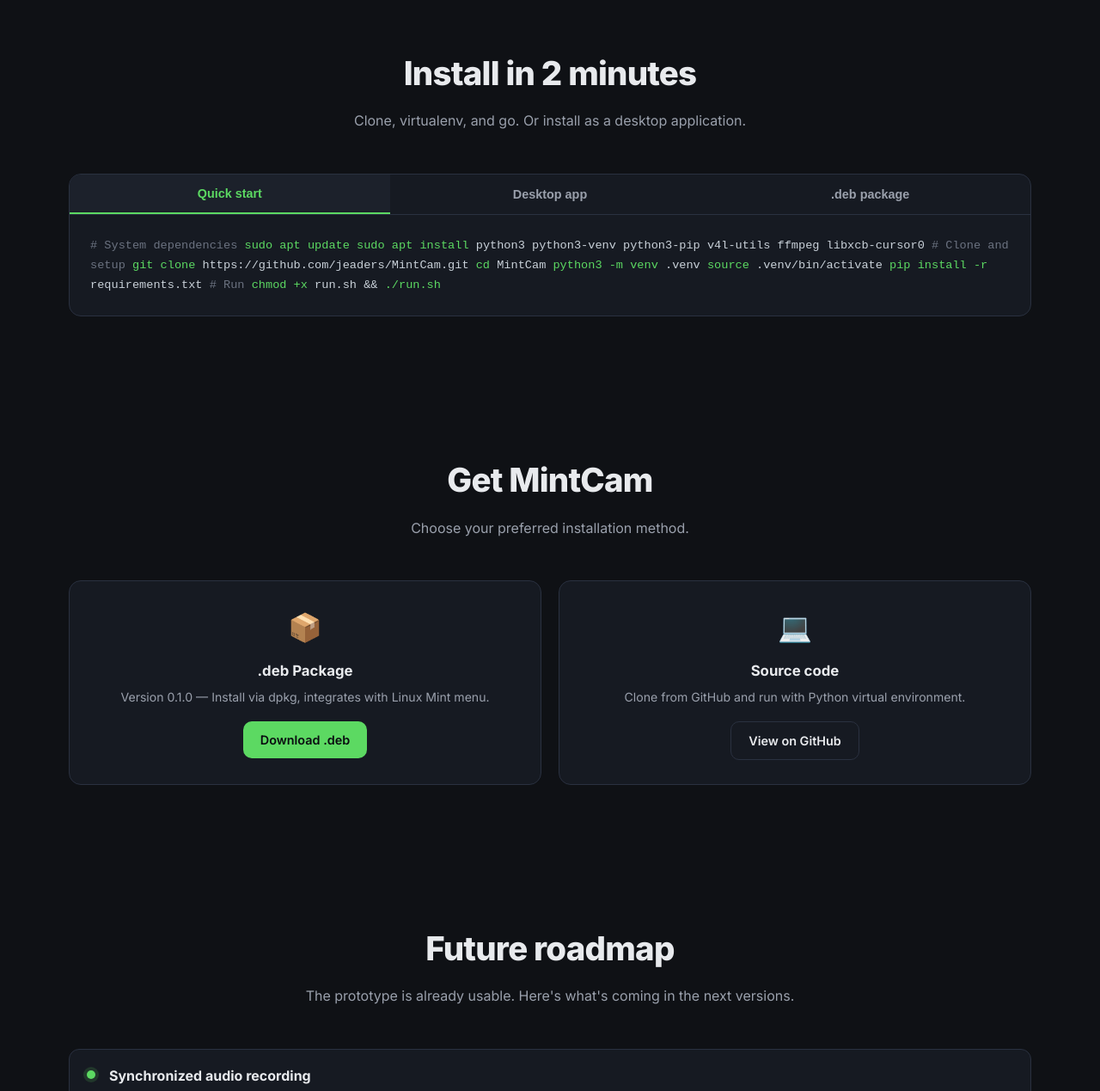
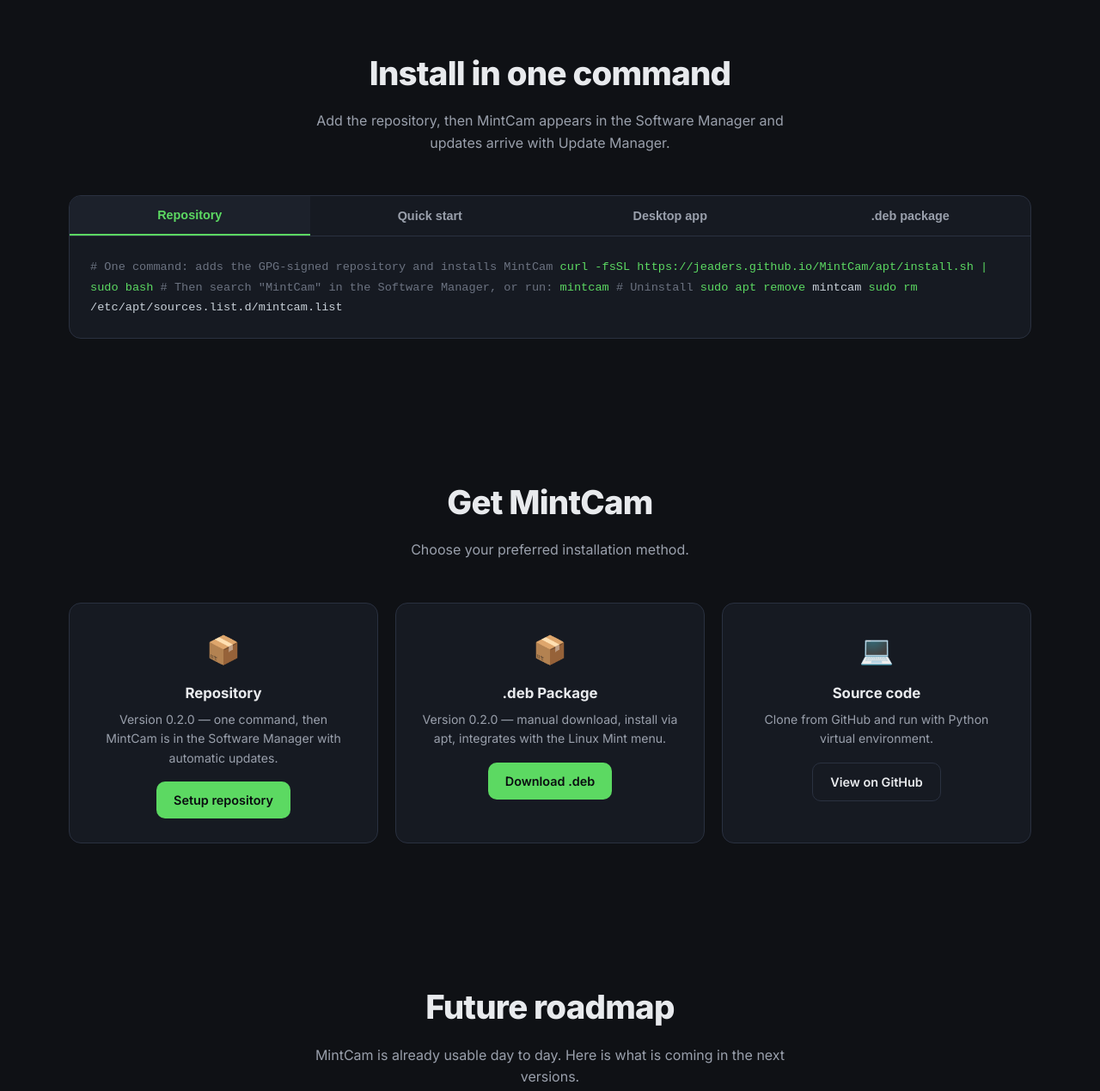
Before and after one commit to jeaders/MintCam, a plain HTML site: page index.html in a window 1280 px wide. Shown: the part 2900-4169 px from the top of the page at 86% size. Drawn offline with Linux system fonts and the light colour scheme.

Commit message:
Fix packaging for the first real PPA build, update website install docs
Packaging:
- remove debian/mintcam.install (listed doc/*, debian/*, dist/*: dh_install
  would have failed the very first Launchpad build)
- drop debian/compat 8, use debhelper-compat (= 13) in Build-Depends
- Standards-Version 4.7.0, Rules-Requires-Root: no
- fix typo in debian/copyright MIT text (IN NO: EVENT -> IN NO EVENT)
- scripts/build-ppa.sh: builds the source package from a curated file list
  (no git archive) so binary artefacts such as apt/pool/*.deb never enter the
  source tarball; verifies the .dsc is clearsigned and signed by the key

Website:
- repository (one command) is now the first install method
- .deb instructions updated to 0.2.0 and 'apt install ./...deb'
- remove 'prototype' wording

```diff
--- a/index.html
+++ b/index.html
@@ -521,16 +521,28 @@
   <section id="install">
     <div class="container">
       <div class="section-header">
-        <h2>Install in 2 minutes</h2>
-        <p>Clone, virtualenv, and go. Or install as a desktop application.</p>
+        <h2>Install in one command</h2>
+        <p>Add the repository, then MintCam appears in the Software Manager and updates arrive with Update Manager.</p>
       </div>
       <div class="install-box">
         <div class="install-tabs">
-          <button class="install-tab active" data-tab="quick">Quick start</button>
+          <button class="install-tab active" data-tab="repo">Repository</button>
+          <button class="install-tab" data-tab="quick">Quick start</button>
           <button class="install-tab" data-tab="desktop">Desktop app</button>
           <button class="install-tab" data-tab="deb">.deb package</button>
         </div>
-        <div class="code-block" id="code-quick">
+        <div class="code-block" id="code-repo">
+<span class="comment"># One command: adds the GPG-signed repository and installs MintCam</span>
+<span class="cmd">curl -fsSL https://jeaders.github.io/MintCam/apt/install.sh | sudo bash</span>
+
+<span class="comment"># Then search "MintCam" in the Software Manager, or run:</span>
+<span class="cmd">mintcam</span>
+
+<span class="comment"># Uninstall</span>
+<span class="cmd">sudo apt remove</span> mintcam
+<span class="cmd">sudo rm</span> /etc/apt/sources.list.d/mintcam.list
+        </div>
+        <div class="code-block" id="code-quick" style="display:none">
 <span class="comment"># System dependencies</span>
 <span class="cmd">sudo apt update</span>
 <span class="cmd">sudo apt install</span> python3 python3-venv python3-pip v4l-utils ffmpeg libxcb-cursor0
@@ -561,13 +573,10 @@
         </div>
         <div class="code-block" id="code-deb" style="display:none">
 <span class="comment"># Download the .deb from the latest release</span>
-<span class="cmd">wget</span> https://github.com/jeaders/MintCam/releases/latest/download/mintcam_0.1.0_all.deb
+<span class="cmd">wget</span> https://github.com/jeaders/MintCam/releases/latest/download/mintcam_0.2.0_all.deb
 
-<span class="comment"># Install</span>
-<span class="cmd">sudo dpkg -i</span> mintcam_0.1.0_all.deb
-
-<span class="comment"># If dependencies are missing</span>
-<span class="cmd">sudo apt install -f</span>
+<span class="comment"># Install (apt resolves the dependencies automatically)</span>
+<span class="cmd">sudo apt install</span> ./mintcam_0.2.0_all.deb
 
 <span class="comment"># Run from menu or terminal</span>
 <span class="cmd">mintcam</span>
@@ -588,8 +597,16 @@
       <div class="download-grid">
         <div class="download-card">
           <div class="icon">📦</div>
+          <h3>Repository</h3>
+          <p>Version 0.2.0 — one command, then MintCam is in the Software Manager with automatic updates.</p>
+          <a href="https://jeaders.github.io/MintCam/apt/" class="btn btn-primary" target="_blank" rel="noopener">
+            Setup repository
+          </a>
+        </div>
+        <div class="download-card">
+          <div class="icon">📦</div>
           <h3>.deb Package</h3>
-          <p>Version 0.1.0 — Install via dpkg, integrates with Linux Mint menu.</p>
+          <p>Version 0.2.0 — manual download, install via apt, integrates with the Linux Mint menu.</p>
           <a href="https://github.com/jeaders/MintCam/releases/latest" class="btn btn-primary" target="_blank" rel="noopener">
             Download .deb
           </a>
@@ -610,7 +627,7 @@
     <div class="container">
       <div class="section-header">
         <h2>Future roadmap</h2>
-        <p>The prototype is already usable. Here's what's coming in the next versions.</p>
+        <p>MintCam is already usable day to day. Here is what is coming in the next versions.</p>
       </div>
       <div class="roadmap">
         <div class="roadmap-item">
```
Also changed, not shown: 5 other files.
